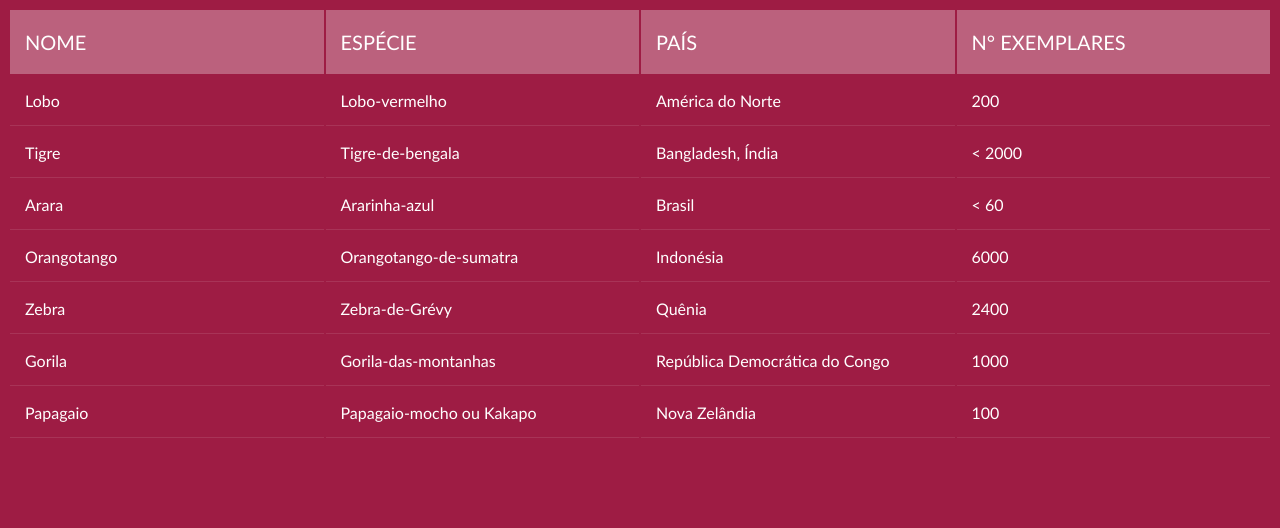
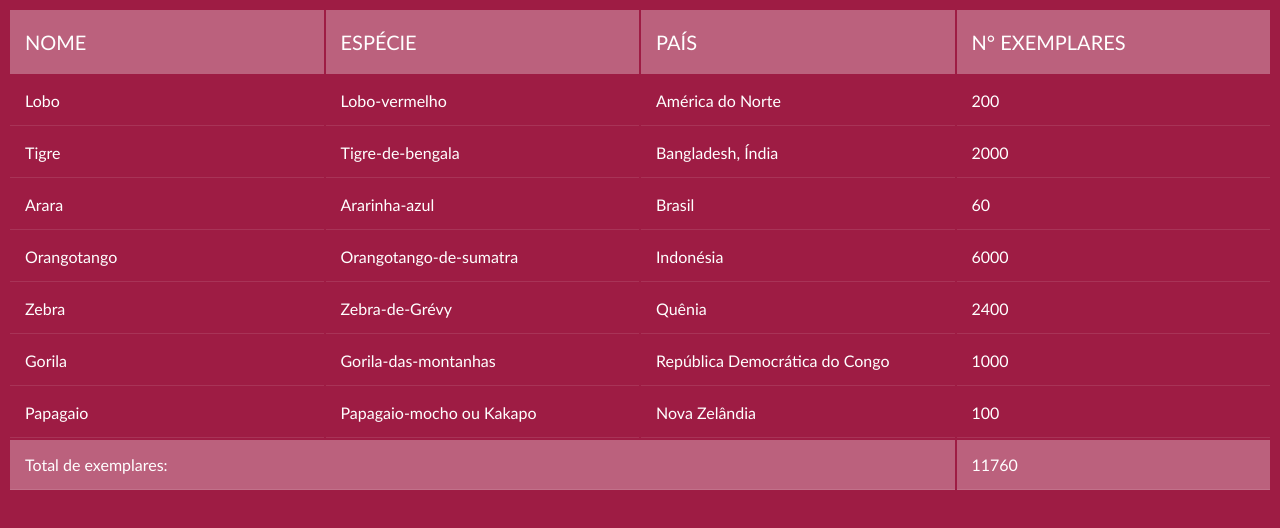
Before and after one commit to victup/FrontEndDinamico-VanillaJS_M09_LetsCode-, a plain HTML site: page Atividades Aulas/Atividade 2/index.html in a window 1280 px wide. Drawn offline with Linux system fonts and the light colour scheme; files whose address does not match are found by name.

Commit message:
Colocando Linha de total na tabela

```diff
--- a/Atividades Aulas/Atividade 2/js/main.js
+++ b/Atividades Aulas/Atividade 2/js/main.js
@@ -1,7 +1,7 @@
-let newTable = document.createElement("table");
-let header = newTable.createTHead();
-let tableBody = newTable.createTBody();
-let footer = newTable.createTFoot();
+const newTable = document.createElement("table");
+const header = newTable.createTHead();
+const tableBody = newTable.createTBody();
+const footer = newTable.createTFoot();
 
 document.body.appendChild(newTable);
 
@@ -18,13 +18,13 @@ const animalsContent = [
         "nome": "Tigre",
         "especie": "Tigre-de-bengala",
         "pais": "Bangladesh, Índia",
-        "exemplares": "< 2000"
+        "exemplares": 2000
       },
     {
         "nome": "Arara",
         "especie": "Ararinha-azul",
         "pais": "Brasil",
-        "exemplares": "< 60"
+        "exemplares": 60
       },
 
     {
@@ -52,16 +52,14 @@ const animalsContent = [
         "nome": "Papagaio",
         "especie": "Papagaio-mocho ou Kakapo",
         "pais": "Nova Zelândia",
-        "exemplares": "100"
+        "exemplares": 100
       }
 ]
-
 
 function addAnimalsTable(animalsContent) {
   animalsContent.forEach(animal =>
     mapObjectToCell(animal)
   );
-
 }
 
 function mapObjectToCell(animal) {
@@ -72,7 +70,6 @@ function mapObjectToCell(animal) {
     newRow.appendChild(newColumn);
     newColumn.textContent = item;
   });
-
 }
 
 function addTitlesTable(titles) {
@@ -89,9 +86,32 @@ function addTableStyle (){
   document.body.style.backgroundColor = "#9E1C44";
 
   header.style.backgroundColor = "rgba(255,255,255,0.3)";
+  footer.style.backgroundColor = "rgba(255,255,255,0.3)";
+
+  let tdFooter = footer.getElementsByTagName("td");
+
+  tdFooter[0].colSpan = "3";
+  tdFooter[0].backgroundColor = "rgba(255,255,255,0.3)";
 
   tableBody.setAttribute("class", "tbl-content");
   newTable.setAttribute("class", "table");
+}
+
+function addValueToFooter(animalsContent){
+  const footerRow = footer.insertRow();
+  const footerTitle = footerRow.insertCell();
+  const footerCell = footerRow.insertCell();
+  footerTitle.textContent = "Total de exemplares:";
+  footerCell.textContent = getSumFromArray(animalsContent);
+}
+
+function getSumFromArray(animalsContent){
+  let sum = 0;
+
+  animalsContent.forEach(item => {
+    sum += item.exemplares;
+  });
+  return sum;
 }
 
 function addCSSFile () {
@@ -106,5 +126,6 @@ function addCSSFile () {
 
 addTitlesTable(titles);
 addAnimalsTable(animalsContent);
+addValueToFooter(animalsContent);
 addCSSFile();
 addTableStyle();
```
Also changed, not shown: Atividades Aulas/Atividade 1/index.html (+9 -6 lines).
